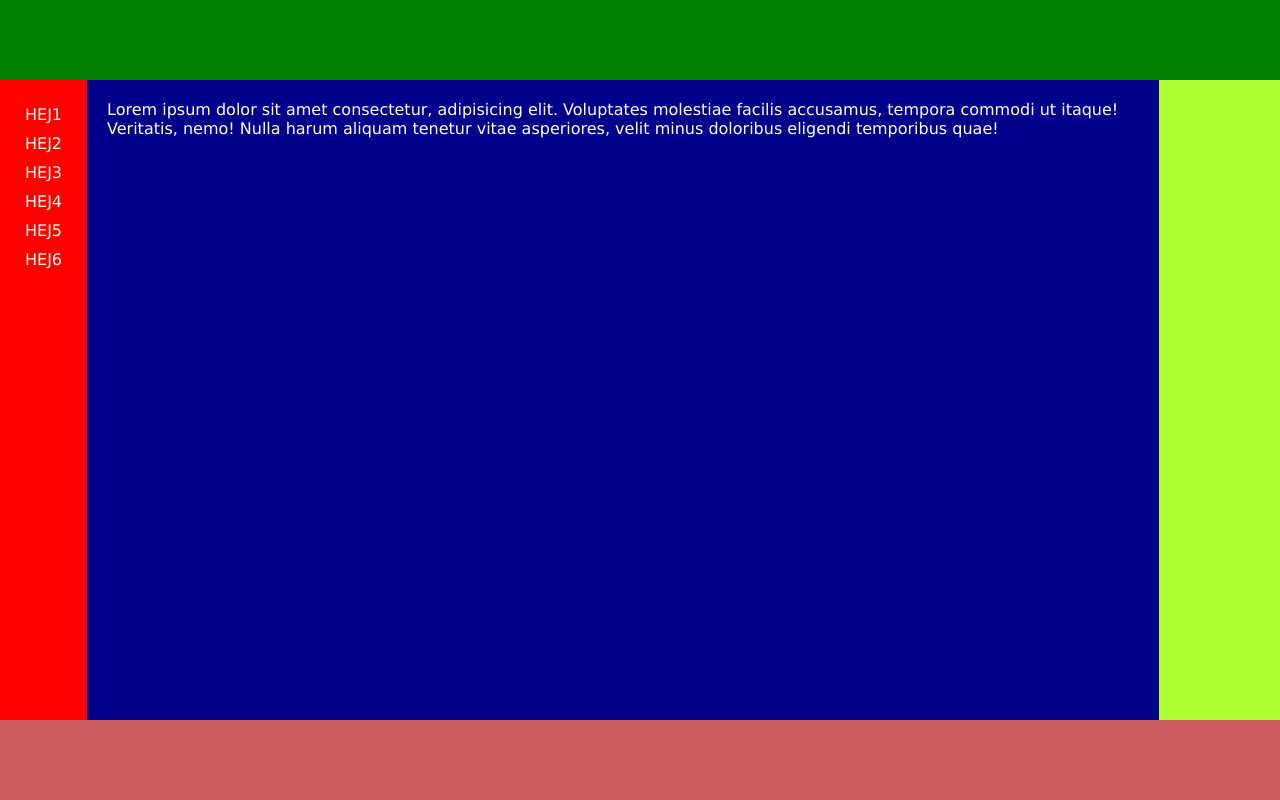
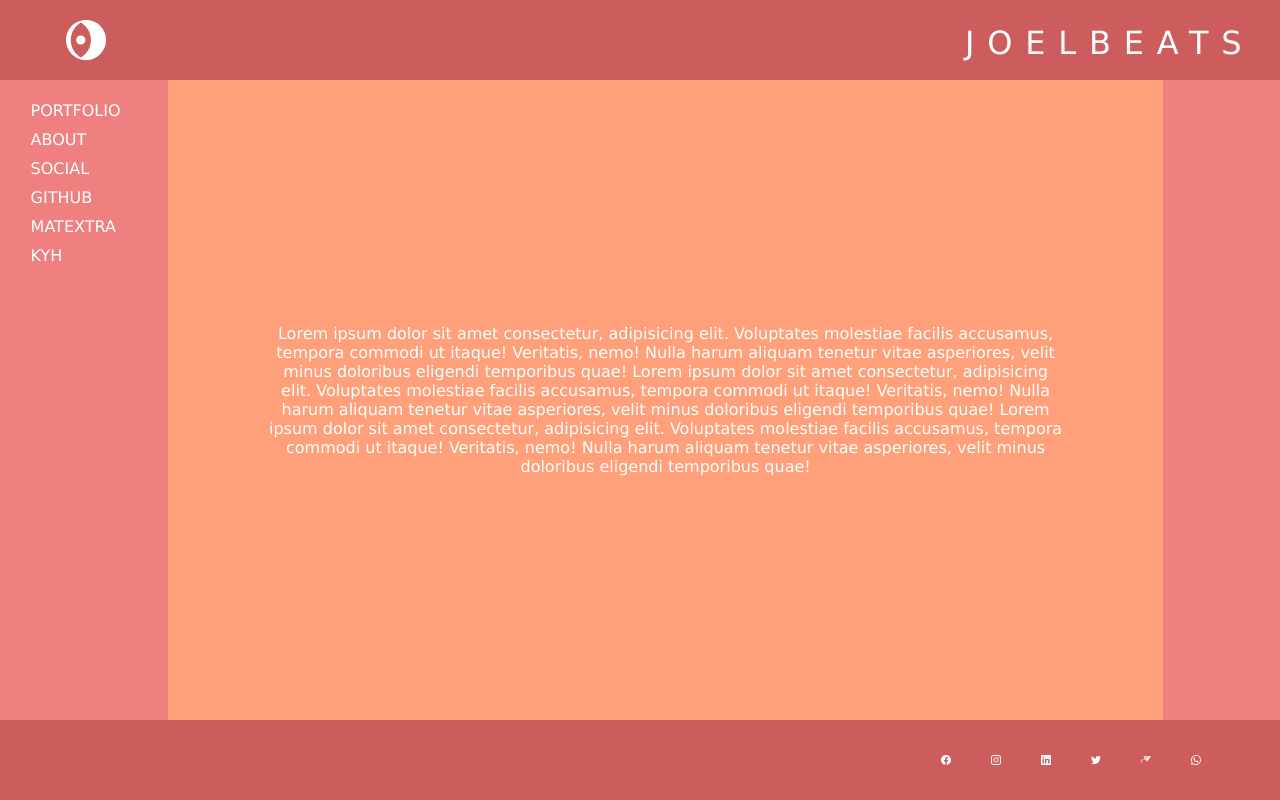
Before and after one commit to joelbeats/flextest, a plain HTML site: page index.html in a window 1280 px wide. Drawn offline with Linux system fonts and the light colour scheme.

Commit message:
Second commit

```diff
--- a/index.html
+++ b/index.html
@@ -9,26 +9,64 @@
 </head>
 
 <body>
+    <div id="all-content">
     <header>
+        <img id="logo" src="./icons/icomoon.svg">
+        <h1>JOELBEATS</h1>
+    </header>
+    <section>
+        <div>
+            <ul id="menu1">
+                <a href="https://joelbeats.com">
+                    <li>PORTFOLIO</li>
+                </a>
+                <a href="https://joelbeats.com">
+                    <li>ABOUT</li>
+                </a>
+                <a href="#footer">
+                    <li>SOCIAL</li>
+                </a>
+            </ul>
+            <ul id="menu2">
+                <a href="https://github.com/joelbeats">
+                    <li>GITHUB</li>
+                </a>
+                <a href="https://github.com/joelbeats/matextrase">
+                    <li>MATEXTRA</li>
+                </a>
+                <a href="https://kyh.se">
+                    <li>KYH</li>
+                </a>
+            </ul>
+        </div>
+    <article>
+        <p>
+            Lorem ipsum dolor sit amet consectetur, adipisicing elit. Voluptates molestiae facilis accusamus,
+            tempora commodi ut itaque! Veritatis, nemo! Nulla harum aliquam tenetur vitae asperiores, velit minus
+            doloribus eligendi temporibus quae!
+            Lorem ipsum dolor sit amet consectetur, adipisicing elit. Voluptates molestiae facilis accusamus,
+            tempora commodi ut itaque! Veritatis, nemo! Nulla harum aliquam tenetur vitae asperiores, velit minus
+            doloribus eligendi temporibus quae!
+            Lorem ipsum dolor sit amet consectetur, adipisicing elit. Voluptates molestiae facilis accusamus,
+            tempora commodi ut itaque! Veritatis, nemo! Nulla harum aliquam tenetur vitae asperiores, velit minus
+            doloribus eligendi temporibus quae!
+        </p>
+    </article>
+    <aside></aside>
+</section>
+    <footer>
+        <ul id="social-links">
+            <li><a href="https://www.facebook.com/joelbeats/"><img class="social" src="./icons/facebook.svg"></a></li>
+            <li><a href="https://www.instagram.com/joelbeats"><img class="social" src="./icons/instagram.svg"></a></li>
+            <li><a href="https://www.linkedin.com/in/joelhjelmstedt/"><img class="social"
+                        src="./icons/linkedin.svg"></a></li>
+            <li><a href="https://www.twitter.com/joelbeats"><img class="social" src="./icons/twitter.svg"></a></li>
+            <li><a href="mailto:joelbeats@gmail.com"><img class="social" src="./icons/minutemailer.svg"></a></li>
+            <li><a href="whatsapp://call?number=+46702585795"><img class="social" src="./icons/whatsapp.svg"></a></li>
+        </ul>
 
-    </header>
-    <section id="content">
-        <nav>
-            <ul>
-                <li><a href="https://joelbeats.com">HEJ1</a></li>
-                <li><a href="https://joelbeats.com">HEJ2</a></li>
-                <li><a href="https://joelbeats.com">HEJ3</a></li>
-                <li><a href="https://joelbeats.com">HEJ4</a></li>
-                <li><a href="https://joelbeats.com">HEJ5</a></li>
-                <li><a href="https://joelbeats.com">HEJ6</a></li>
-            </ul>
-        </nav>
-        <article>Lorem ipsum dolor sit amet consectetur, adipisicing elit. Voluptates molestiae facilis accusamus,
-            tempora commodi ut itaque! Veritatis, nemo! Nulla harum aliquam tenetur vitae asperiores, velit minus
-            doloribus eligendi temporibus quae!</article>
-        <aside></aside>
-    </section>
-    <footer></footer>
+    </footer>
+    </div>
 </body>
 
 </html>
--- a/style.css
+++ b/style.css
@@ -5,66 +5,172 @@
 }
 
 body {
+    min-height: 100vh;
+    min-height: -webkit-fill-available;
+  }
+  html {
+    height: -webkit-fill-available;
+  }
+
+#all-content {
     display: flex;
     flex-flow: column;
+    height: 100vh;
+    width: 100%;
+    padding: 0vw;
+    margin: 0vw;
 }
 
 header {
+    width: 100%;
     height: 10vh;
-    background-color: green;
-    position: sticky;
+    background-color: indianred;
+    display: flex;
+    justify-content: space-between;
+    flex-direction: row;
+    padding: 0px;
+    margin: 0px;
 }
 
-#content {
+#logo {
+    width: 5rem;
+    padding: 20px;
+    margin-left: 2vw;
+}
+
+h1 {
+    color: white;
+    font-weight: 100;
+    letter-spacing: 1vw;
+    margin: 3vh 2vw;
+}
+
+
+section {
     height: 80vh;
     display: flex;
     flex-flow: row;
+    width: 100vw;
 }
 
-nav {
-    height: 100%;
-    width: 100px;
-    display: flex;
-    background-color: red;
+div {
+    width: 150px;
+    background-color: lightcoral;
+    justify-content: space-between;
+    padding: 2vh 2vw;
 }
 
-ul {
-    padding: 10px;
-    margin: 10px;
+#menu1, #menu2 {
+    display: flex;
+    flex-flow: column;
+    padding: 0px;
+    margin: 0px;
+}
+
+a {
+    color: white;
+    text-decoration: none;
+    list-style-type: none;
+    padding: 5px;
+    justify-content: space-around;
 
 }
 
-li {
-    list-style: none;
-    padding: 5px;
-    align-items: center;
-    justify-content: space-between;
+article {
+    width: 100%;
+    height: 80vh;
+    background-color: lightsalmon;
+    display: flex;
 }
 
-a {
-    text-decoration: none;
-    color: ivory;
+p {
+    width: 80%;
+    padding: 1vh;
+    margin: auto;
+    text-align: center;
+    color: white;
 }
 
-article {
-    float: left;
-    width: 100%;
-    padding: 20px;
-    color: white;
-    background-color: darkblue;
-}
 
 aside {
-    float: right;
-    width: 100px;
-    padding: 20px;
-    float: left;
-    background-color: greenyellow;
+    width: 150px;
+    background-color: lightcoral;
 }
 
 footer {
-    height: 10vh;
-    position: sticky;
+    height: 10rem;
     background-color: indianred;
+    align-items: center;
+    width: 100%;
+    padding: 0;
+    margin: 0;
+}
 
+#social-links {
+    display: flex;
+    flex: auto;
+    justify-content: flex-end;
+    align-items: center;
+    margin-right: 5%;
+    margin-top: 15px;
+    list-style-type: none;
 }
+
+.social {
+    margin: 10px;
+    padding: 10px;
+}
+@media screen and (max-width: 600px) {
+    header {
+        height: 100px;
+        width: 100%;
+    }
+
+    h1 {
+        margin: 6vw;
+    }
+
+    section {
+      flex-flow: column;
+    }
+    div{
+        width: 100vw;
+        height: 100px;
+        padding: 0px;
+        margin: 0px;
+    }
+
+    #menu1, #menu2{
+        display: flex;
+        flex-flow: row;
+        padding: 10px 50px 5px 50px;
+        justify-content: space-between;
+
+    }
+
+    article {
+        width: 100%;
+        height: 40vh;
+    }
+
+    aside {
+        width: 100%;
+        height: 20vh;
+    }
+
+    footer {
+        height: 100px;
+    }
+
+    #social-links {
+        padding: 1vh 2vw;
+        display: flex;
+        flex: auto;
+        justify-content: space-between;
+        list-style-type: none;
+        margin-top: 0px;
+    }
+
+
+
+  }
```
Also changed, not shown: icons/facebook.svg (added), icons/icomoon.svg (added), icons/instagram.svg (added), icons/linkedin.svg (added), icons/minutemailer.svg (added), icons/twitter.svg (added), icons/whatsapp.svg (added).
